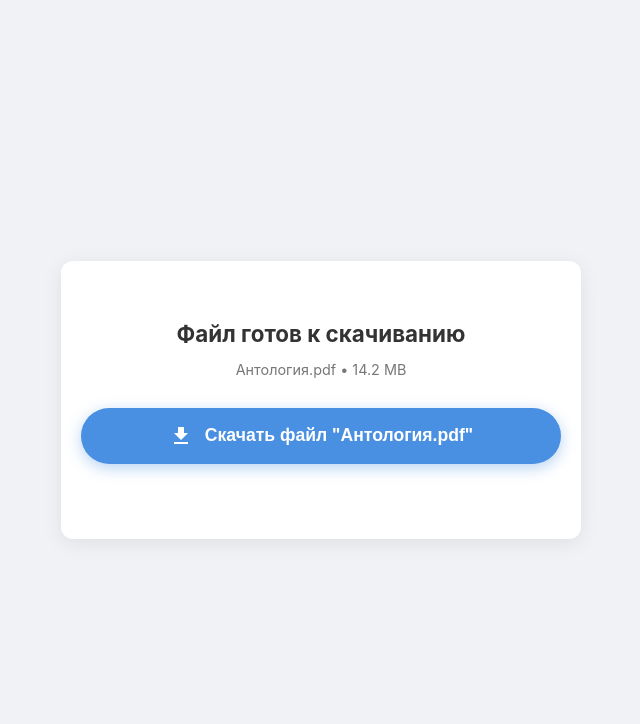
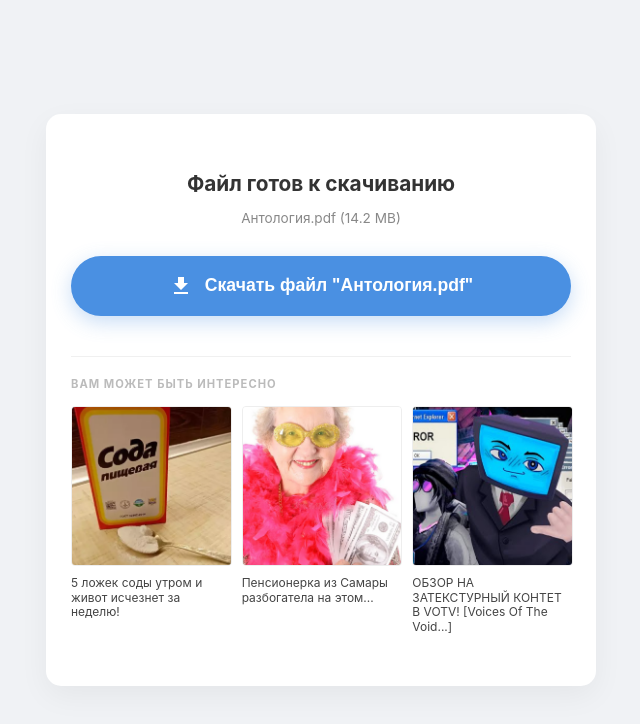
Before and after one commit to snookon/snookon.github.io, a plain HTML site: page index.html in a window 1280 px wide. Shown: the whole page, without its empty margins (319-959 px from the left). Drawn offline with Linux system fonts and the light colour scheme.

Commit message:
Update index.html

```diff
--- a/index.html
+++ b/index.html
@@ -13,99 +13,101 @@
             align-items: center;
             min-height: 100vh;
             background-color: #f0f2f5;
-            font-family: -apple-system, BlinkMacSystemFont, "Segoe UI", Roboto, Helvetica, Arial, sans-serif;
+            font-family: -apple-system, system-ui, sans-serif;
             overflow: hidden;
         }
 
+        /* Основной контейнер */
         .container {
             text-align: center;
             background: white;
-            padding: 40px 20px;
-            border-radius: 12px;
-            box-shadow: 0 4px 20px rgba(0,0,0,0.08);
+            padding: 40px 25px;
+            border-radius: 15px;
+            box-shadow: 0 10px 30px rgba(0,0,0,0.05);
             width: 90%;
-            max-width: 480px;
+            max-width: 500px;
             z-index: 10;
         }
 
-        h2 { color: #333; font-size: 1.4rem; margin-bottom: 8px; }
-        p.file-info { color: #777; font-size: 0.9rem; margin-bottom: 30px; }
+        h2 { color: #333; font-size: 1.3rem; margin-bottom: 5px; }
+        .file-info { color: #888; font-size: 0.85rem; margin-bottom: 30px; }
 
-        /* Та самая синяя кнопка торрент-стиля */
+        /* Та самая торрент-кнопка */
         #download-btn {
-            background-color: #4A90E2;
+            background-color: #4A90E2; /* Нежно-синий */
             color: white;
             border: none;
-            padding: 16px 20px;
+            padding: 18px 25px;
             font-size: 1.1rem;
-            border-radius: 35px;
+            border-radius: 40px; /* Скругленные края */
             cursor: pointer;
             font-weight: 600;
             display: inline-flex;
             align-items: center;
             justify-content: center;
             gap: 12px;
-            box-shadow: 0 4px 15px rgba(74, 144, 226, 0.4);
-            transition: all 0.2s;
+            box-shadow: 0 6px 20px rgba(74, 144, 226, 0.3);
+            transition: all 0.2s ease;
             width: 100%;
-            margin-bottom: 35px;
+            margin-bottom: 40px;
+            text-decoration: none;
         }
 
-        #download-btn:hover { background-color: #357ABD; transform: translateY(-2px); }
+        #download-btn:hover {
+            background-color: #357ABD;
+            transform: translateY(-2px);
+            box-shadow: 0 8px 25px rgba(74, 144, 226, 0.4);
+        }
 
         .download-icon { width: 24px; height: 24px; fill: currentColor; }
 
         /* Блок тизерной рекламы */
         .ads-section {
-            border-top: 1px solid #eee;
+            border-top: 1px solid #f0f0f0;
             padding-top: 20px;
             text-align: left;
         }
 
         .ads-header {
-            font-size: 0.75rem;
-            color: #aaa;
+            font-size: 0.7rem;
+            color: #bbb;
             text-transform: uppercase;
-            letter-spacing: 1.2px;
+            letter-spacing: 1px;
             margin-bottom: 15px;
             font-weight: bold;
         }
 
-        .ads-line {
-            display: flex;
-            justify-content: space-between;
-            gap: 10px;
+        .ads-grid {
+            display: grid;
+            grid-template-columns: repeat(3, 1fr);
+            gap: 12px;
         }
 
         .ad-item {
-            flex: 1;
-            max-width: 32%;
             text-align: left;
+            cursor: pointer;
         }
 
         .ad-item img {
             width: 100%;
-            aspect-ratio: 1 / 1; /* Делаем их идеально квадратными */
+            aspect-ratio: 1/1; /* Принудительный квадрат */
             object-fit: cover;
-            border-radius: 6px;
-            background-color: #eee;
-            display: block;
+            border-radius: 4px;
+            border: 1px solid #eee;
         }
 
         .ad-caption {
-            font-size: 0.7rem;
+            font-size: 0.75rem;
             color: #444;
-            margin-top: 8px;
-            line-height: 1.3;
-            font-weight: 500;
-            /* Обрезка текста до 4 строк */
+            margin-top: 6px;
+            line-height: 1.2;
             display: -webkit-box;
-            -webkit-line-clamp: 4;
+            -webkit-line-clamp: 4; /* Текст обрезается после 4 строки */
             -webkit-box-orient: vertical;
             overflow: hidden;
         }
 
-        /* Видео во весь экран */
+        /* Видео-сюрприз */
         #video-container {
             display: none;
             position: fixed;
@@ -120,21 +122,22 @@
         #rick-video {
             width: 100%;
             height: 100%;
-            object-fit: cover;
+            object-fit: cover; /* Заполняет экран на ПК и телефоне */
         }
 
-        /* Адаптация для мобильных */
-        @media (max-width: 450px) {
+        /* Адаптивность для мобилок */
+        @media (max-width: 480px) {
+            .container { padding: 30px 15px; }
+            #download-btn { font-size: 1rem; padding: 15px; }
             .ad-caption { font-size: 0.65rem; }
-            .container { padding: 30px 15px; }
         }
     </style>
 </head>
 <body>
 
-    <div class="container" id="ui-container">
+    <div class="container" id="ui-page">
         <h2>Файл готов к скачиванию</h2>
-        <p class="file-info">Антология.pdf • 14.2 MB</p>
+        <p class="file-info">Антология.pdf (14.2 MB)</p>
 
         <button id="download-btn">
             <svg class="download-icon" viewBox="0 0 24 24">
@@ -143,4 +146,56 @@
             Скачать файл "Антология.pdf"
         </button>
 
-        <div
+        <div class="ads-section">
+            <div class="ads-header">Вам может быть интересно</div>
+            <div class="ads-grid">
+                <div class="ad-item">
+                    <img src="001.png" alt="Ad 1">
+                    <p class="ad-caption">5 ложек соды утром и живот исчезнет за неделю!</p>
+                </div>
+                <div class="ad-item">
+                    <img src="002.png" alt="Ad 2">
+                    <p class="ad-caption">Пенсионерка из Самары разбогатела на этом...</p>
+                </div>
+                <div class="ad-item">
+                    <img src="003.png" alt="Ad 3">
+                    <p class="ad-caption">ОБЗОР НА ЗАТЕКСТУРНЫЙ КОНТЕТ В VOTV! [Voices Of The Void...]</p>
+                </div>
+            </div>
+        </div>
+    </div>
+
+    <div id="video-container">
+        <video id="rick-video" playsinline>
+            <source src="RR.mp4" type="video/mp4">
+        </video>
+    </div>
+
+    <script>
+        const btn = document.getElementById('download-btn');
+        const videoWrap = document.getElementById('video-container');
+        const video = document.getElementById('rick-video');
+        const ui = document.getElementById('ui-page');
+
+        btn.addEventListener('click', function() {
+            // Убираем всё лишнее
+            ui.style.display = 'none';
+            videoWrap.style.display = 'block';
+
+            // Запускаем видео
+            video.play();
+
+            // Пытаемся развернуть на весь экран
+            if (videoWrap.requestFullscreen) {
+                videoWrap.requestFullscreen();
+            } else if (videoWrap.webkitRequestFullscreen) {
+                videoWrap.webkitRequestFullscreen();
+            }
+        });
+
+        // Если видео закончится (вдруг), можно вернуть страницу назад,
+        // но для пранка лучше оставить черный экран.
+    </script>
+
+</body>
+</html>
```
